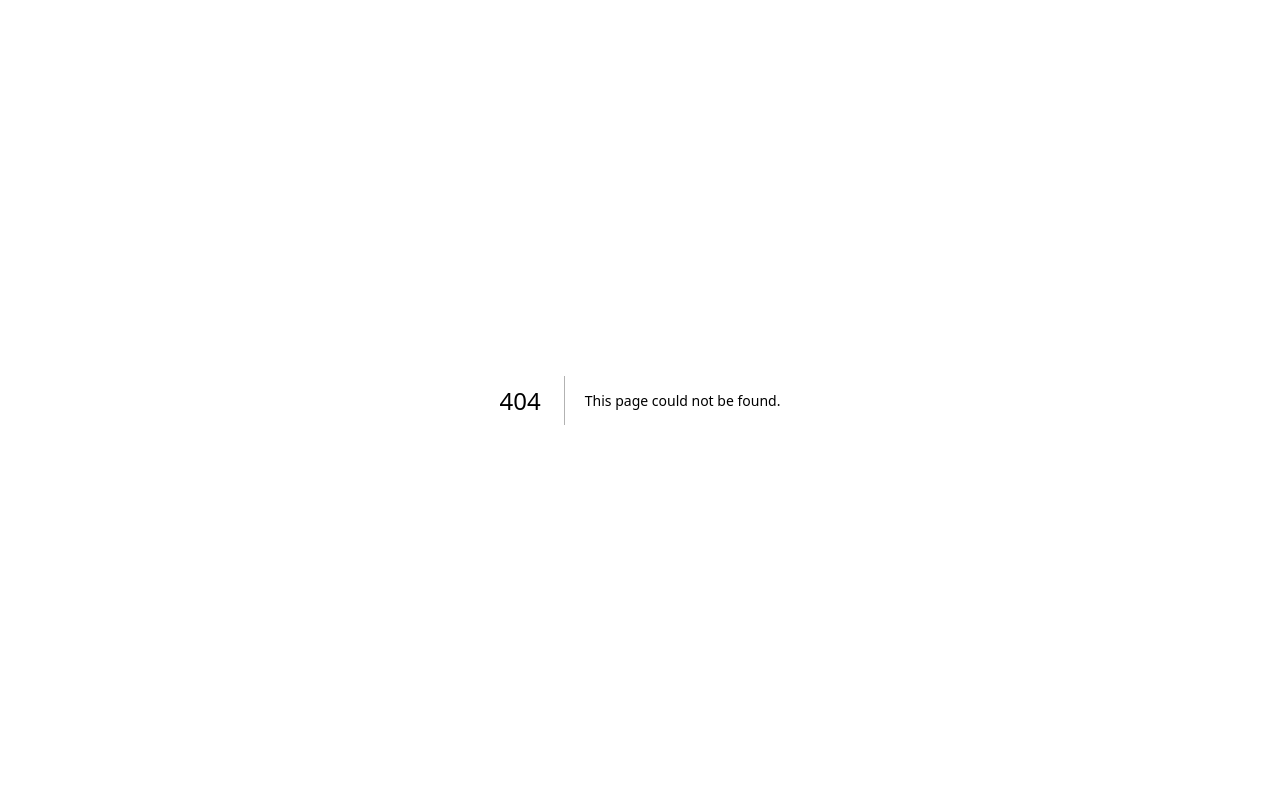
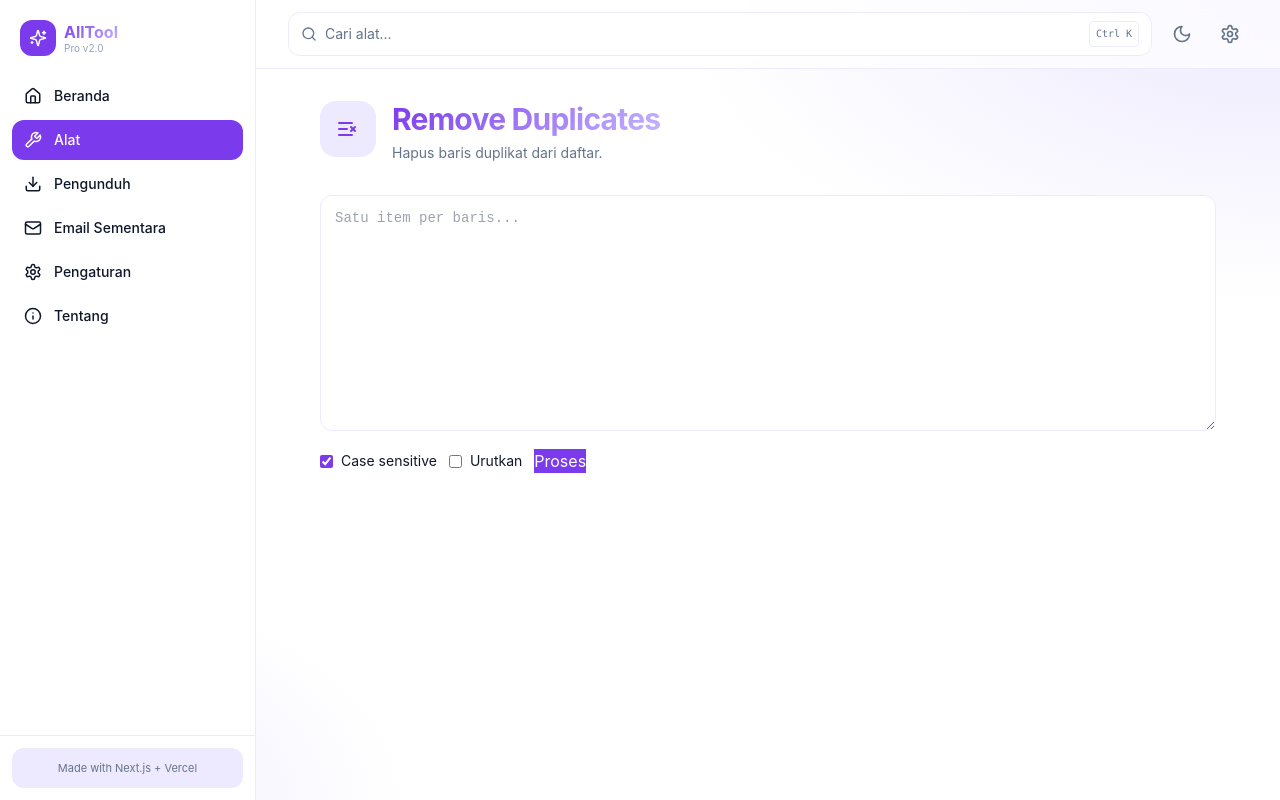
Before and after one commit to sionlimitles-spec/all-tool-sxzz, a Next.js app: page /tools/remove-duplicates in a window 1280 px wide. Before the commit this address had no page. Built offline with nearby package versions, Linux system fonts and the light colour scheme.

Commit message:
Create page.tsx

```diff
--- /dev/null
+++ b/src/app/tools/remove-duplicates/page.tsx
@@ -0,0 +1,59 @@
+"use client";
+
+import { useState } from "react";
+import ToolLayout from "@/components/tool-layout";
+import { ListX, Copy } from "lucide-react";
+import { copyText } from "@/lib/utils";
+
+export default function Page() {
+  const [text, setText] = useState("");
+  const [output, setOutput] = useState("");
+  const [caseSensitive, setCaseSensitive] = useState(true);
+  const [sort, setSort] = useState(false);
+  const [copied, setCopied] = useState(false);
+
+  const process = () => {
+    const lines = text.split("\n");
+    const seen = new Set<string>();
+    const result: string[] = [];
+    for (const line of lines) {
+      const key = caseSensitive ? line : line.toLowerCase();
+      if (!seen.has(key)) {
+        seen.add(key);
+        result.push(line);
+      }
+    }
+    if (sort) result.sort();
+    setOutput(result.join("\n"));
+  };
+
+  const copy = async () => { if (await copyText(output)) { setCopied(true); setTimeout(() => setCopied(false), 1500); } };
+
+  const removed = text ? text.split("\n").length - output.split("\n").length : 0;
+
+  return (
+    <ToolLayout title="Remove Duplicates" description="Hapus baris duplikat dari daftar." icon={<ListX size={24} color="var(--primary)" />}>
+      <textarea value={text} onChange={(e) => setText(e.target.value)} placeholder="Satu item per baris..." className="textarea" rows={10} />
+      <div className="mt-3 flex flex-wrap items-center gap-3">
+        <label className="flex items-center gap-2 text-sm">
+          <input type="checkbox" checked={caseSensitive} onChange={(e) => setCaseSensitive(e.target.checked)} className="accent-violet-600" />
+          Case sensitive
+        </label>
+        <label className="flex items-center gap-2 text-sm">
+          <input type="checkbox" checked={sort} onChange={(e) => setSort(e.target.checked)} className="accent-violet-600" />
+          Urutkan
+        </label>
+        <button onClick={process} className="btn-primary">Proses</button>
+        {output && <button onClick={copy} className="btn-secondary"><Copy size={14} />{copied ? "Tersalin!" : "Salin"}</button>}
+      </div>
+      {output && (
+        <>
+          <div className="mt-3 text-xs" style={{ color: "var(--text-muted)" }}>
+            {removed} baris duplikat dihapus.
+          </div>
+          <textarea value={output} readOnly className="textarea mt-3" rows={10} />
+        </>
+      )}
+    </ToolLayout>
+  );
+}
```
